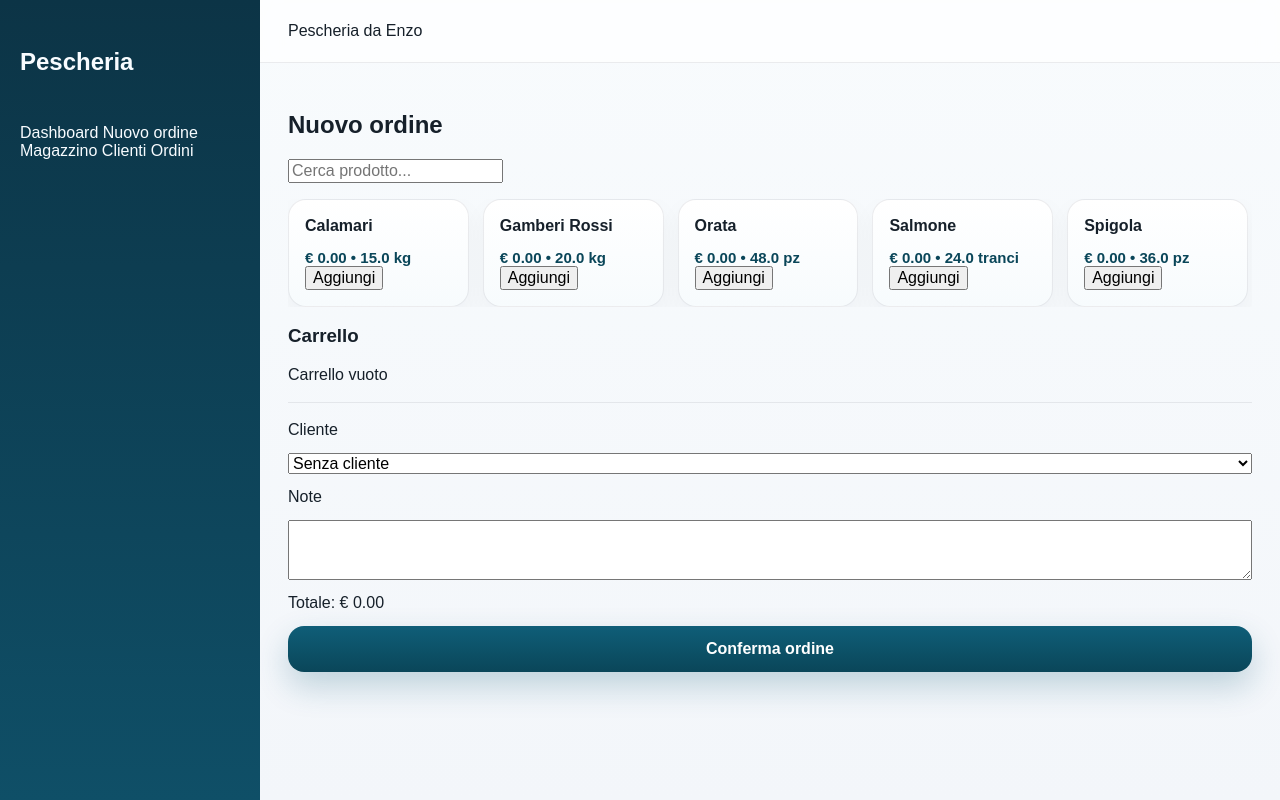
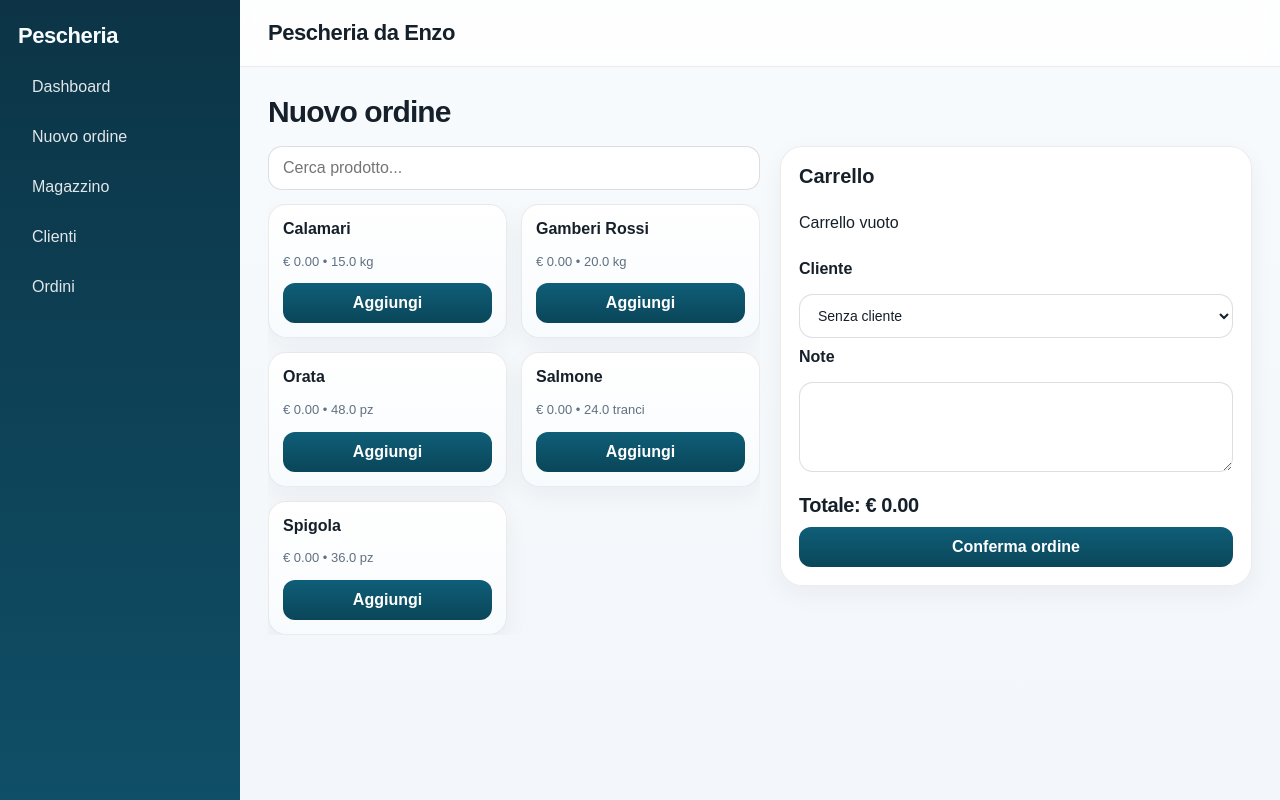
Before and after one commit to thedreamer-it/pescheria-da-enzo, a Flask app: page /nuovo-ordine in a window 1280 px wide. Run offline with Flask 3, Linux system fonts and the light colour scheme; data comes from the database, SQL or seed files in the repository; data that the repository does not hold is empty.

Commit message:
Refine v2 layout and align CSS with templates

```diff
--- a/app/static/style.css
+++ b/app/static/style.css
@@ -56,62 +57,49 @@ textarea {
   font: inherit;
 }
 
+h1,
+h2,
+h3 {
+  margin-top: 0;
+}
+
 .app-shell {
   min-height: 100vh;
   display: flex;
 }
 
 .sidebar {
-  width: 260px;
-  padding: 28px 20px;
+  width: 240px;
+  padding: 24px 18px;
   background: linear-gradient(180deg, #0c3446 0%, #0f4f67 100%);
   color: #f8fcff;
-  display: flex;
-  flex-direction: column;
-  gap: 28px;
   position: sticky;
   top: 0;
   min-height: 100vh;
 }
 
-.brand-block h1 {
-  margin: 8px 0 10px;
-  font-size: 24px;
+.sidebar h1 {
+  margin: 0 0 18px;
+  font-size: 22px;
   line-height: 1.1;
+  letter-spacing: -0.02em;
 }
 
-.brand-block p {
-  margin: 0;
-  font-size: 14px;
-  line-height: 1.6;
-  color: rgba(255,255,255,0.78);
-}
-
-.brand-kicker {
-  display: inline-flex;
-  padding: 6px 10px;
-  border-radius: 999px;
-  background: rgba(255,255,255,0.12);
-  font-size: 12px;
-  letter-spacing: 0.04em;
-  text-transform: uppercase;
-}
-
-.sidebar-nav {
+.sidebar nav {
   display: grid;
   gap: 8px;
 }
 
-.sidebar-nav a {
+.sidebar nav a {
+  display: block;
   padding: 12px 14px;
   border-radius: 14px;
-  color: rgba(255,255,255,0.86);
+  color: rgba(255, 255, 255, 0.88);
   transition: 180ms ease;
 }
 
-.sidebar-nav a:hover,
-.sidebar-nav a.active {
-  background: rgba(255,255,255,0.14);
+.sidebar nav a:hover {
+  background: rgba(255, 255, 255, 0.14);
   color: #fff;
   transform: translateX(2px);
 }
@@ -122,108 +110,33 @@ textarea {
 }
 
 .main-header {
-  padding: 22px 28px;
+  padding: 20px 28px;
   border-bottom: 1px solid var(--border);
-  background: rgba(255,255,255,0.7);
+  background: rgba(255, 255, 255, 0.78);
   backdrop-filter: blur(10px);
-  display: flex;
-  justify-content: space-between;
-  align-items: center;
-  gap: 16px;
   position: sticky;
   top: 0;
   z-index: 20;
 }
 
-.page-eyebrow {
-  font-size: 12px;
-  text-transform: uppercase;
-  letter-spacing: 0.08em;
-  color: var(--text-faint);
-  margin-bottom: 4px;
-}
-
-.header-title {
+.logo {
   font-size: 22px;
   font-weight: 700;
   letter-spacing: -0.02em;
-}
-
-.header-badge {
-  padding: 10px 14px;
-  border-radius: 999px;
-  background: var(--accent);
-  color: var(--primary-dark);
-  font-weight: 700;
-  font-size: 13px;
 }
 
 .page {
   padding: 28px;
 }
 
-.page-top {
-  margin-bottom: 22px;
-}
-
-.page-title {
-  margin: 0;
+.page h2 {
+  margin-bottom: 18px;
   font-size: 30px;
   line-height: 1.1;
   letter-spacing: -0.03em;
 }
 
-.page-subtitle {
-  margin: 10px 0 0;
-  color: var(--text-soft);
-  max-width: 64ch;
-  line-height: 1.6;
-}
-
-.surface-card,
-.stat-card,
-.table-shell {
-  background: rgba(255,255,255,0.92);
-  border: 1px solid var(--border);
-  box-shadow: var(--shadow-sm);
-}
-
-.surface-card {
-  border-radius: var(--radius-lg);
-  padding: 22px;
-}
-
-.panel-head {
-  display: flex;
-  justify-content: space-between;
-  gap: 16px;
-  align-items: center;
-  margin-bottom: 18px;
-}
-
-.panel-head h3 {
-  margin: 4px 0 0;
-  font-size: 22px;
-}
-
-.section-kicker {
-  font-size: 12px;
-  letter-spacing: 0.08em;
-  text-transform: uppercase;
-  color: var(--text-faint);
-}
-
-.soft-badge {
-  padding: 9px 12px;
-  border-radius: 999px;
-  background: var(--bg-soft);
-  color: var(--text-soft);
-  font-size: 13px;
-  font-weight: 700;
-  white-space: nowrap;
-}
-
-.stats-grid {
+.dash-grid {
   display: grid;
   grid-template-columns: repeat(4, minmax(0, 1fr));
   gap: 16px;
@@ -261,377 +163,273 @@ textarea {
   letter-spacing: -0.03em;
 }
 
-.stat-note {
-  margin-top: 10px;
-  font-size: 13px;
-  color: var(--text-faint);
+.recent-section,
+.form-box,
+.cart,
+table {
+  background: rgba(255, 255, 255, 0.94);
+  border: 1px solid var(--border);
+  border-radius: var(--radius-lg);
+  box-shadow: var(--shadow-sm);
 }
 
-.order-layout {
-  display: grid;
-  grid-template-columns: minmax(0, 1.2fr) minmax(320px, 0.8fr);
-  gap: 20px;
-  align-items: start;
+.recent-section {
+  padding: 18px;
+  margin-bottom: 18px;
 }
 
-.catalog-panel,
-.cart-panel {
+.recent-section h3 {
+  margin-bottom: 14px;
+  font-size: 20px;
+}
+
+table {
+  width: 100%;
+  border-collapse: collapse;
+  margin-top: 18px;
+  overflow: hidden;
+}
+
+th,
+td {
+  padding: 14px 16px;
+  border-bottom: 1px solid #e5e7eb;
+  text-align: left;
+  vertical-align: middle;
+}
+
+th {
+  background: #eef4f8;
+  font-size: 13px;
+  color: var(--text-soft);
+}
+
+tr:last-child td {
+  border-bottom: none;
+}
+
+.order-wrap {
+  display: flex;
+  gap: 20px;
+  align-items: flex-start;
+}
+
+.prod-list {
+  width: 50%;
   min-width: 0;
 }
 
-.search-input,
-.form-stack select,
-.form-stack textarea {
+.search {
   width: 100%;
+  padding: 12px 14px;
+  margin-bottom: 14px;
+  border-radius: 14px;
   border: 1px solid var(--border-strong);
-  border-radius: 14px;
-  padding: 13px 14px;
   background: #fff;
-  color: var(--text);
   outline: none;
 }
 
-.search-input:focus,
-.form-stack select:focus,
-.form-stack textarea:focus {
+.search:focus,
+.form-box input:focus,
+.form-box select:focus,
+.form-box textarea:focus,
+.cart select:focus,
+.cart textarea:focus {
   border-color: var(--primary);
   box-shadow: 0 0 0 4px rgba(15, 94, 120, 0.10);
 }
 
 .prod-grid {
   display: grid;
-  grid-template-columns: repeat(auto-fill, minmax(180px, 1fr));
+  grid-template-columns: repeat(auto-fill, minmax(170px, 1fr));
   gap: 14px;
-  margin-top: 16px;
-  max-height: 68vh;
+  max-height: 65vh;
   overflow: auto;
-  padding-right: 4px;
 }
 
 .prod-card {
-  width: 100%;
+  background: linear-gradient(180deg, #ffffff 0%, #f8fbfd 100%);
   border: 1px solid var(--border);
-  background: linear-gradient(180deg, #ffffff 0%, #f7fbfd 100%);
   border-radius: 18px;
-  padding: 16px;
-  text-align: left;
-  cursor: pointer;
-  box-shadow: 0 10px 26px rgba(15, 23, 42, 0.04);
-  transition: transform 180ms ease, box-shadow 180ms ease, border-color 180ms ease;
-}
-
-.prod-card:hover {
-  transform: translateY(-2px);
-  box-shadow: var(--shadow-md);
-  border-color: rgba(15, 94, 120, 0.22);
-}
-
-.prod-card-top {
+  padding: 14px;
   display: flex;
+  flex-direction: column;
   justify-content: space-between;
   gap: 12px;
-  align-items: start;
+  box-shadow: var(--shadow-sm);
 }
 
 .prod-title {
-  font-weight: 800;
+  font-weight: 700;
+  font-size: 16px;
   line-height: 1.3;
 }
 
 .prod-sub {
-  margin-top: 12px;
-  font-size: 15px;
-  color: var(--primary-dark);
+  font-size: 13px;
+  color: var(--text-soft);
+  line-height: 1.5;
+}
+
+.btn-add,
+.btn-primary {
+  background: linear-gradient(180deg, var(--primary) 0%, var(--primary-dark) 100%);
+  color: white;
+  padding: 11px 14px;
+  border-radius: 12px;
+  border: none;
+  cursor: pointer;
+  transition: 180ms ease;
   font-weight: 700;
 }
 
-.prod-meta {
-  margin-top: 6px;
-  font-size: 13px;
-  color: var(--text-soft);
+.btn-add:hover,
+.btn-primary:hover {
+  transform: translateY(-1px);
+  box-shadow: var(--shadow-md);
 }
 
-.add-pill {
-  flex-shrink: 0;
-  padding: 7px 10px;
-  border-radius: 999px;
-  background: var(--accent);
-  color: var(--primary-dark);
-  font-size: 12px;
-  font-weight: 800;
+.cart {
+  flex: 1;
+  padding: 18px;
 }
 
-.cart-list {
-  display: grid;
-  gap: 12px;
-}
-
-.empty-cart {
-  min-height: 220px;
-}
-
-.empty-state {
-  min-height: 220px;
-  display: flex;
-  flex-direction: column;
-  justify-content: center;
-  align-items: center;
-  text-align: center;
-  border: 1px dashed var(--border-strong);
-  border-radius: 18px;
-  padding: 24px;
-  background: var(--surface-2);
-}
-
-.empty-state-icon {
-  font-size: 30px;
-  margin-bottom: 8px;
-}
-
-.empty-state h4 {
-  margin: 0 0 8px;
+.cart h3 {
+  margin-bottom: 14px;
   font-size: 20px;
 }
 
-.empty-state p {
-  margin: 0;
-  color: var(--text-soft);
-  max-width: 28ch;
+.cart-summary {
+  margin-top: 16px;
+  display: flex;
+  flex-direction: column;
+  gap: 10px;
 }
 
-.cart-item {
-  background: #fff;
-  border: 1px solid var(--border);
-  border-radius: 18px;
-  padding: 15px;
+.cart-row {
+  display: flex;
+  justify-content: space-between;
+  gap: 10px;
+  padding: 12px 0;
+  border-bottom: 1px solid #eef2f5;
 }
 
-.cart-item-top,
-.cart-item-bottom {
-  display: flex;
-  justify-content: space-between;
-  gap: 12px;
-  align-items: center;
+.cart-row:last-child {
+  border-bottom: none;
 }
 
-.cart-item-bottom {
-  margin-top: 14px;
+.cart-row button {
+  margin-left: 6px;
+  border: 1px solid var(--border);
+  background: #fff;
+  border-radius: 10px;
+  padding: 6px 10px;
+  cursor: pointer;
 }
 
-.cart-title {
-  font-size: 15px;
+.total-line {
+  font-size: 20px;
   font-weight: 800;
-  line-height: 1.3;
+  margin-top: 12px;
+  letter-spacing: -0.02em;
 }
 
-.cart-meta {
-  margin-top: 5px;
-  color: var(--text-soft);
-  font-size: 13px;
+.form-box {
+  padding: 18px;
+  margin-bottom: 18px;
 }
 
-.qty-control {
-  display: inline-flex;
-  align-items: center;
-  border: 1px solid var(--border);
-  border-radius: 999px;
-  overflow: hidden;
-  background: #fff;
+.form-grid {
+  display: grid;
+  grid-template-columns: repeat(auto-fit, minmax(180px, 1fr));
+  gap: 14px;
 }
 
-.qty-control button {
-  width: 40px;
-  height: 40px;
-  border: 0;
-  background: transparent;
-  cursor: pointer;
-  font-size: 18px;
-  font-weight: 800;
+.form-box label,
+.cart label {
+  display: block;
+  font-weight: 700;
+  margin-bottom: 6px;
   color: var(--text);
 }
 
-.qty-control span {
-  min-width: 36px;
-  text-align: center;
-  font-weight: 700;
+.form-box input,
+.form-box select,
+.form-box textarea,
+.cart select,
+.cart textarea {
+  width: 100%;
+  padding: 12px 14px;
+  border: 1px solid var(--border-strong);
+  border-radius: 14px;
+  font-size: 14px;
+  box-sizing: border-box;
+  background: #fff;
+  color: var(--text);
+  outline: none;
 }
 
-.remove-item {
-  border: 0;
-  background: var(--danger-soft);
-  color: var(--danger);
-  padding: 10px 14px;
-  border-radius: 999px;
-  cursor: pointer;
-  font-weight: 700;
+.form-box textarea,
+.cart textarea {
+  resize: vertical;
+  min-height: 90px;
 }
 
-.line-total {
-  font-size: 18px;
-  font-weight: 800;
-  color: var(--primary-dark);
+@media (max-width: 1100px) {
+  .dash-grid {
+    grid-template-columns: repeat(2, minmax(0, 1fr));
+  }
 }
 
-.cart-summary {
-  margin-top: 18px;
-  display: grid;
-  gap: 14px;
-  padding-top: 18px;
-  border-top: 1px solid var(--border);
-}
-
-.form-stack {
-  display: grid;
-  gap: 8px;
-}
-
-.form-stack label {
-  font-size: 13px;
-  font-weight: 700;
-  color: var(--text-soft);
-}
-
-.total-box {
-  display: flex;
-  justify-content: space-between;
-  align-items: center;
-  gap: 12px;
-  padding: 16px;
-  border-radius: 16px;
-  background: var(--bg-soft);
-  color: var(--primary-dark);
-}
-
-.total-box strong {
-  font-size: 24px;
-  letter-spacing: -0.03em;
-}
-
-.btn-primary {
-  border: 0;
-  background: linear-gradient(180deg, var(--primary) 0%, var(--primary-dark) 100%);
-  color: #fff;
-  padding: 14px 18px;
-  border-radius: 16px;
-  cursor: pointer;
-  font-weight: 800;
-  box-shadow: 0 14px 32px rgba(15, 94, 120, 0.24);
-}
-
-.btn-full {
-  width: 100%;
-}
-
-.table-shell {
-  border-radius: 18px;
-  overflow: hidden;
-}
-
-.data-table {
-  width: 100%;
-  border-collapse: collapse;
-}
-
-.data-table thead th {
-  background: #f5f8fb;
-  color: var(--text-soft);
-  font-size: 12px;
-  text-transform: uppercase;
-  letter-spacing: 0.08em;
-  text-align: left;
-  padding: 14px 16px;
-}
-
-.data-table td {
-  padding: 16px;
-  border-top: 1px solid rgba(15, 23, 42, 0.06);
-  vertical-align: top;
-}
-
-.data-table tbody tr:hover {
-  background: #f9fbfd;
-}
-
-.status-pill {
-  display: inline-flex;
-  padding: 7px 10px;
-  border-radius: 999px;
-  background: var(--accent);
-  color: var(--primary-dark);
-  font-size: 12px;
-  font-weight: 800;
-}
-
-.mobile-bottom-nav {
-  display: none;
-}
-
-@media (max-width: 980px) {
-  .stats-grid,
-  .order-layout {
-    grid-template-columns: 1fr;
+@media (max-width: 900px) {
+  .app-shell {
+    flex-direction: column;
   }
 
   .sidebar {
-    display: none !important;
+    width: 100%;
+    min-height: auto;
+    position: static;
+    padding: 16px;
+  }
+
+  .sidebar nav {
+    grid-template-columns: repeat(2, minmax(0, 1fr));
   }
 
   .main-header {
-    padding: 18px 18px 16px;
+    padding: 16px 18px;
+    position: static;
   }
 
   .page {
     padding: 18px;
-    padding-bottom: 96px;
   }
 
-  .page-title {
+  .page h2 {
     font-size: 26px;
   }
 
-  .mobile-bottom-nav {
-    display: grid !important;
-    grid-template-columns: repeat(4, 1fr);
-    gap: 8px;
-    position: fixed;
-    left: 12px;
-    right: 12px;
-    bottom: 12px;
-    z-index: 1000;
-    padding: 10px;
-    background: rgba(255,255,255,0.96);
-    border: 1px solid var(--border);
-    border-radius: 22px;
-    box-shadow: 0 18px 40px rgba(15, 23, 42, 0.16);
-    backdrop-filter: blur(12px);
+  .order-wrap {
+    flex-direction: column;
   }
 
-  .mobile-bottom-nav a {
-    text-align: center;
-    font-size: 12px;
-    font-weight: 800;
-    color: var(--text-soft);
-    padding: 10px 6px;
-    border-radius: 14px;
+  .prod-list {
+    width: 100%;
   }
 
-  .mobile-bottom-nav a.active {
-    background: var(--accent);
-    color: var(--primary-dark);
+  .cart {
+    width: 100%;
   }
 }
 
-@media (max-width: 700px) {
-  .surface-card {
-    padding: 18px;
+@media (max-width: 640px) {
+  .dash-grid {
+    grid-template-columns: 1fr;
   }
 
-  .panel-head,
-  .cart-item-top,
-  .cart-item-bottom,
-  .total-box {
-    flex-direction: column;
-    align-items: stretch;
+  .sidebar nav {
+    grid-template-columns: 1fr;
   }
 
   .prod-grid {
```
Also changed, not shown: other parts of app/static/style.css (+13 -69 lines).
